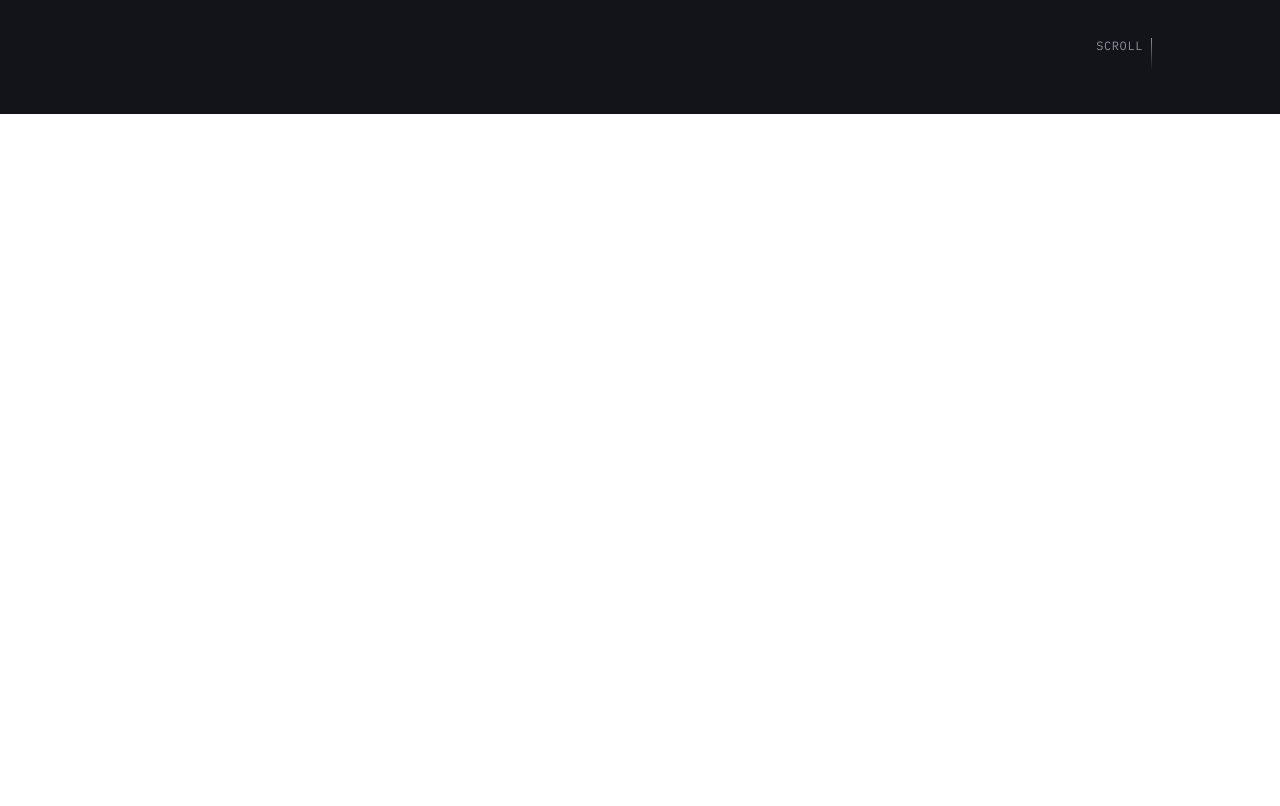
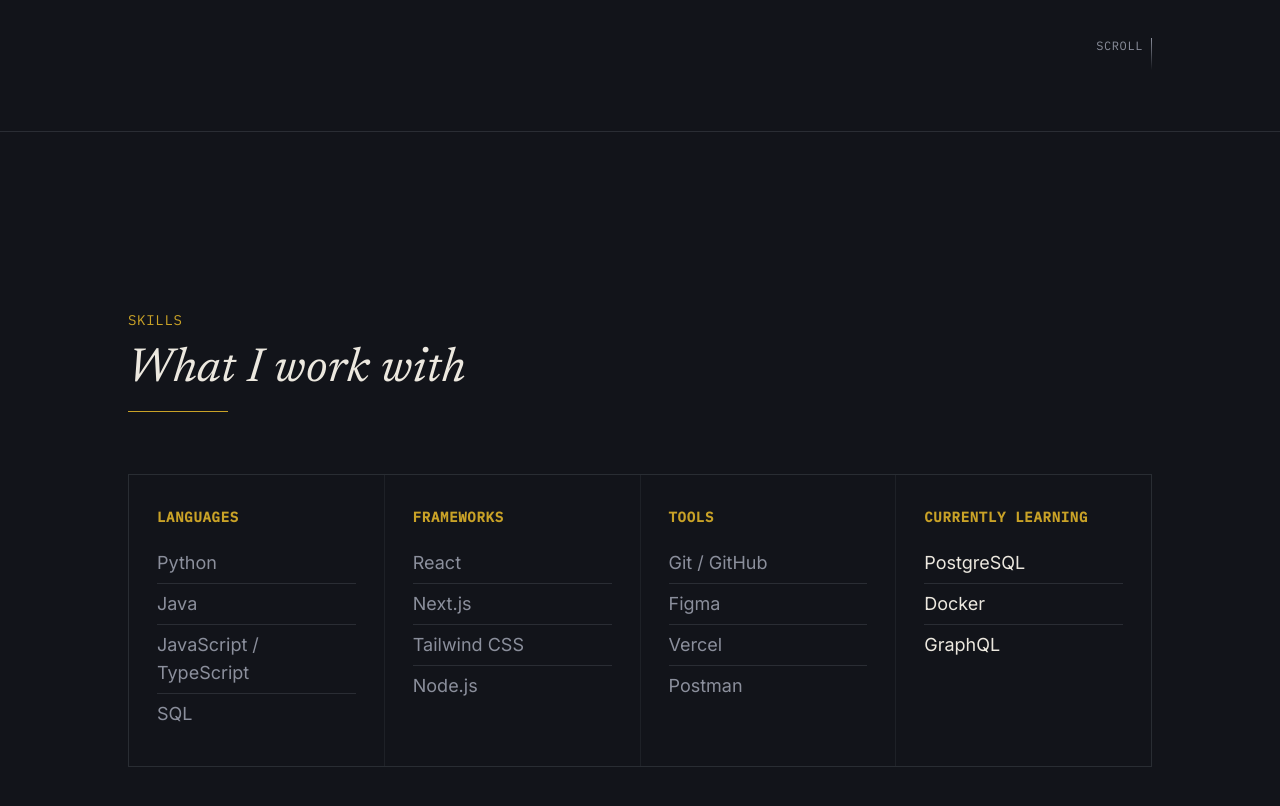
Before and after one commit to buseozsahin/portfolio, a React (Vite) app: page / in a window 1280 px wide. Shown: the part 686-1492 px from the top of the page. Before the commit the page ends 800 px from the top, so only its background shows below. Built offline with nearby package versions, Linux system fonts and the light colour scheme.

Commit message:
Add skills table

```diff
--- a/src/App.tsx
+++ b/src/App.tsx
@@ -1,12 +1,16 @@
 import Nav from "./components/Nav"
 import Hero from"./components/Hero"
+import Skills from "./components/Skills"
 
 function App() {
   return (
     <div className="min-h-screen bg-bg text-body antialiased">
       <Nav/>
-      <div className="">
+      <div>
         <Hero/>
+        <span className="inline-block w-full h-px bg-body/20"/>
+        <Skills/>
+        <span className="inline-block w-full h-px bg-body/20"/>
       </div>
     </div>
   )
--- a/src/components/Hero.tsx
+++ b/src/components/Hero.tsx
@@ -43,7 +43,7 @@
       </div>
 
       <div className="flex gap-2 absolute bottom-16 lg:bottom-11 right-16 lg:right-32">
-        <p className="font-label text-xs uppercase tracking-wider text-body relative">Scroll</p>
+        <p className="font-label text-xs uppercase tracking-wider text-body">Scroll</p>
         <div className="w-[1px] h-8 bg-linear-to-b from-body to-transparent"></div>
       </div>
     </section>
--- /dev/null
+++ b/src/components/Skills.tsx
@@ -0,0 +1,42 @@
+interface SkillCategory { label: string; skills: string[] }
+
+function Skills() {
+  const categories: SkillCategory[] = [
+    { label: "Languages", skills: ["Python", "Java", "JavaScript / TypeScript", "SQL"] },
+    { label: "Frameworks", skills: ["React", "Next.js", "Tailwind CSS", "Node.js"] },
+    { label: "Tools", skills: ["Git / GitHub", "Figma", "Vercel", "Postman"] },
+    { label: "Currently Learning", skills: ["PostgreSQL", "Docker", "GraphQL"] }
+  ]
+
+  return(
+    <section className="flex flex-col min-h-screen justify-center px-6 lg:px-32" id="skills">
+      <div className="">
+        <p className="text-gold font-label text-sm lg:text-md tracking-wider uppercase">Skills</p>
+        <h1 className="font-heading italic text-heading text-2xl lg:text-5xl mt-4">What I work with</h1>
+        <span className="inline-block w-25 h-px bg-gold"/>
+      </div>
+
+      <div className="grid grid-cols-1 sm:grid-cols-2 lg:grid-cols-4 gap-px bg-body/10 border border-body/10 mt-14">
+        {categories.map((category) => {
+          const isLearning = category.label === "Currently Learning"
+          return (
+            <div key={category.label} className="bg-bg px-7 py-8 ">
+              <h3 className="font-label font-semibold text-sm lg:text-md text-gold tracking-wider uppercase mb-4">{category.label}</h3>
+              <ul>
+                {category.skills.map((skill) => (
+                  <li
+                    key={skill}
+                    className={`font-body text-md lg:text-lg border-t border-body/20 first:border-t-0 py-1.5 ${isLearning ? "text-heading" : "text-body"}`}
+                  >
+                    {skill}
+                  </li>
+                ))}
+              </ul>
+            </div>
+          )
+        })}
+      </div>
+    </section>
+  )
+}
+export default Skills;
--- a/src/index.css
+++ b/src/index.css
@@ -11,3 +11,7 @@
   --font-heading: "Newsreader", serif;
   --font-body: "Inter", sans-serif;
 }
+
+html {
+  scroll-behavior: smooth;
+}
```
